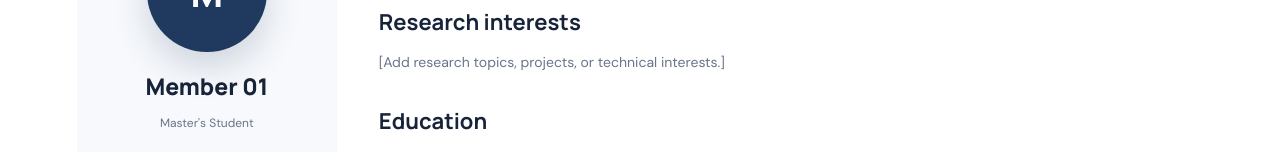
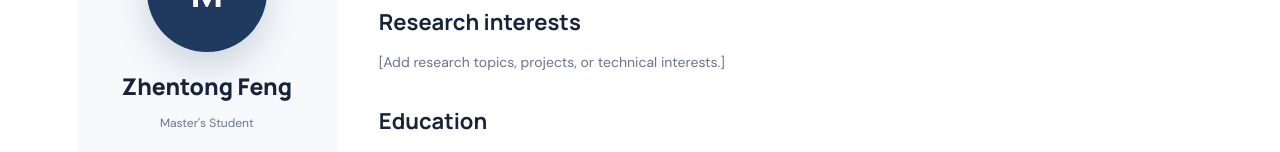
Before and after one commit to Axida-Lab/axida-lab.github.io, a plain HTML site: page members/zhentong-feng.html in a window 1280 px wide. Shown: the part 585-737 px from the top of the page. Drawn offline with Linux system fonts and the light colour scheme.

Commit message:
Update member name to Zhentong Feng

```diff
--- a/members/zhentong-feng.html
+++ b/members/zhentong-feng.html
@@ -82,7 +82,7 @@
 
                 <div class="avatar-initials">M</div>
 
-                <h2>Member 01</h2>
+                <h2>Zhentong Feng</h2>
 
                 <p>Master's Student</p>
 
```
